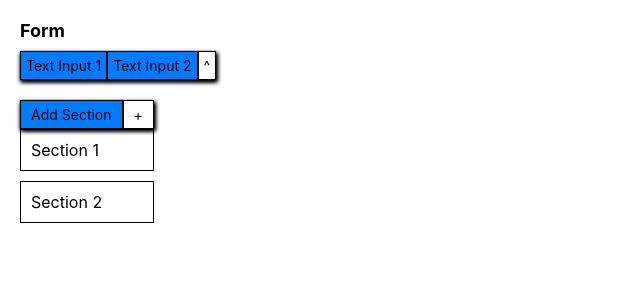
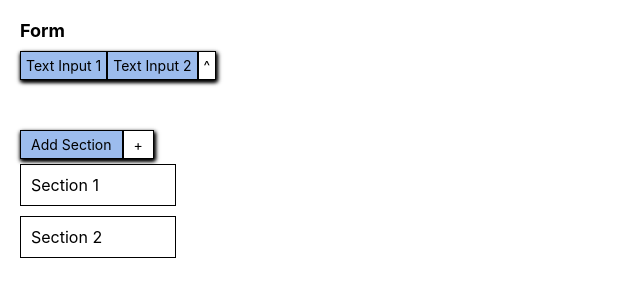
Before and after one commit to Putumani/ReactTask, a React (Create React App) app in the folder react-task/: page / in a window 1280 px wide. Shown: the top 300 px of the page, without its empty margins (0-640 px from the left). Built offline with nearby package versions, Linux system fonts and the light colour scheme.

Commit message:
css update

```diff
--- a/react-task/src/App.css
+++ b/react-task/src/App.css
@@ -1,5 +1,3 @@
-/* App.css */
-
 body {
   margin: 0;
   padding: 0;
@@ -7,13 +5,28 @@ body {
   justify-content: flex-start;
   align-items: flex-start;
   min-height: 100vh;
+  background-color: white;
 }
+
+#root {
+  position: absolute;
+  top: 0;
+  left: 0;
+  width: 100%;
+  height: 100%;
+  display: flex;
+  align-items: flex-start;
+  justify-content: flex-start;
+  background-color: white;
+}
+
 
 .form-container {
   display: flex;
   flex-direction: column;
   align-items: flex-start;
   padding: 20px;
+  width: 100%;
 }
 
 .form-header {
@@ -25,8 +38,8 @@ body {
 .input-container {
   display: flex;
   align-items: flex-start;
-  margin-bottom: 20px;
-  box-shadow: 0px 2px 4px rgba(0, 0, 0, 10), 2px 2px 4px rgba(0, 0, 0, 10); /* Adjusted shadow */
+  margin-bottom: 50px;
+  box-shadow: 0px 2px 4px rgba(0, 0, 0, 10), 2px 2px 4px rgba(0, 0, 0, 10);
 }
 
 .input-box {
@@ -40,7 +53,7 @@ body {
   outline: none;
   font-size: 14px;
   padding: 5px;
-  background-color: #007bff;
+  background-color: #9CBCED;
   color: black;
 }
 
@@ -60,7 +73,8 @@ body {
 .add-section-container {
   display: flex;
   align-items: flex-start;
-  box-shadow: 0px 2px 4px rgba(0, 0, 0, 10), 2px 2px 4px rgba(0, 0, 0, 10); /* Adjusted shadow */
+  margin-bottom: 5px;
+  box-shadow: 0px 2px 4px rgba(0, 0, 0, 10), 2px 2px 4px rgba(0, 0, 0, 10);
 }
 
 .add-section-box {
@@ -76,7 +90,7 @@ body {
 
 .add-section {
   font-size: 14px;
-  background-color: #007bff;
+  background-color: #9CBCED;
   color: black;
   border: none;
   padding: 5px 10px;
@@ -91,4 +105,5 @@ body {
   border: 1px solid black;
   padding: 10px;
   margin-bottom: 10px;
+  width: 100%;
 }
```
